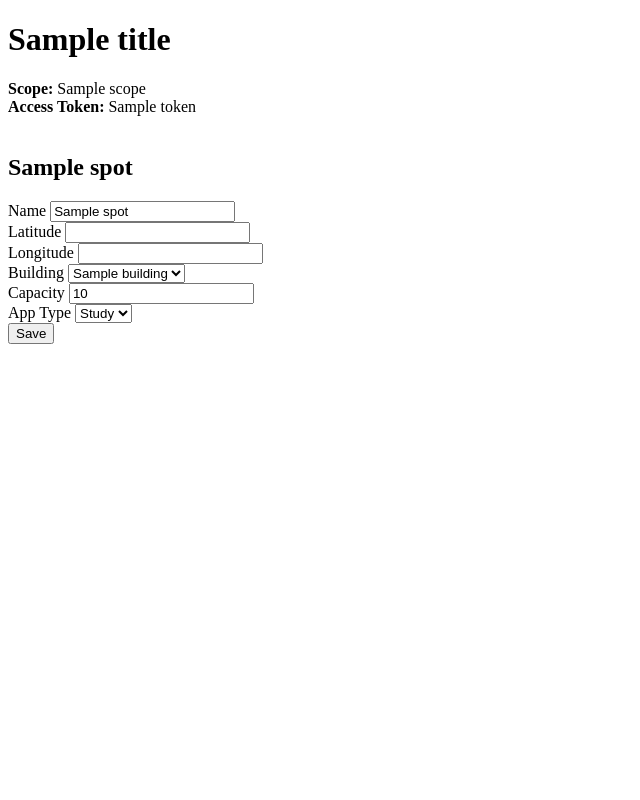
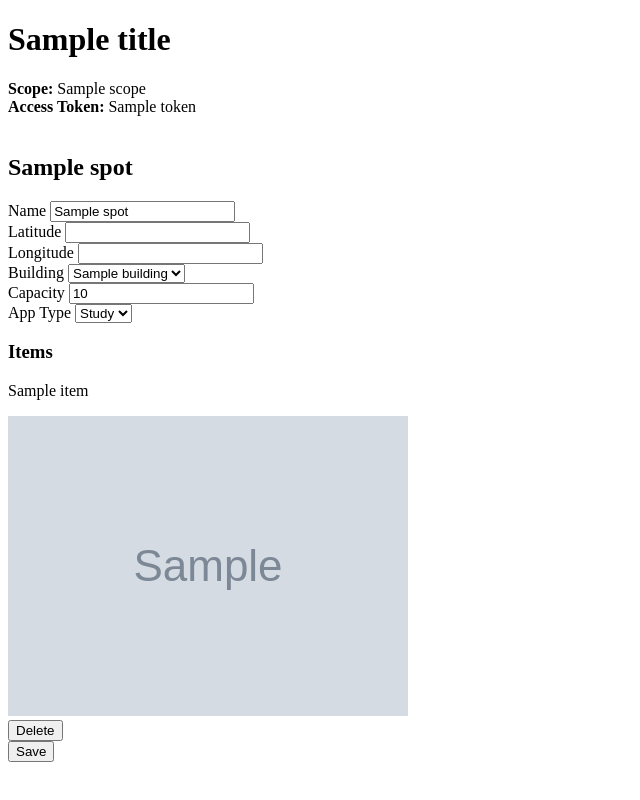
Before and after one commit to uw-it-aca/uw-restclients-spotseeker, a Django app: template docker/test-app/test_app/templates/spot_edit.html in a window 1280 px wide. Shown: the whole page, without its empty margins (0-640 px from the left). Run offline with Django 3.2, Linux system fonts and the light colour scheme; the template is opened without the code that fills it: most values are stand-ins (such as "Sample title", 1, 10 or a date in 2020); grey boxes marked "Sample" are stand-in pictures.

Commit message:
add items and images in edit page

```diff
--- a/docker/test-app/test_app/templates/spot_edit.html
+++ b/docker/test-app/test_app/templates/spot_edit.html
@@ -42,6 +42,24 @@
             <option value="tech" {% if spot.app_type == 'tech' %}selected{% endif %}>Tech</option>
         </select>
     </div>
+
+    {% if spot.items %}
+    <div class="form-group">
+        <h3>Items</h3>
+        {% for item in spot.items %}
+            <p>{{ item.name }}</p>
+
+            {% for item_image in item.images %}
+                <div class="img-block">
+                    <img src="{{ item_image.url|slice:'7:' }}" alt="{{ item_image.name }}">
+                    <div class="img-options">
+                        <button class="delete-img" onclick="deleteItemImage({{ item.item_id }}, {{ item_image.image_id }})">Delete</button>
+                    </div>
+                </div>
+            {% endfor %}
+        {% endfor %}
+    </div>
+    {% endif %}
 
     <button type="submit">Save</button>
 </form>
@@ -90,6 +108,23 @@
 
     const form = document.querySelector('form');
     form.addEventListener('submit', formSubmit);
+
+    function deleteItemImage(itemId, imageId) {
+        const url = `/item/${itemId}/image/${imageId}`;
+
+        fetch(url, {
+            method: 'DELETE'
+        }).then(res => {
+            if (res.ok) {
+                window.location.reload();
+            } else {
+                throw new Error('Something went wrong');
+            }
+        }).catch(err => {
+            console.log(err);
+            alert('Something went wrong');
+        });
+    }
 </script>
 
 {% endblock %}
```
